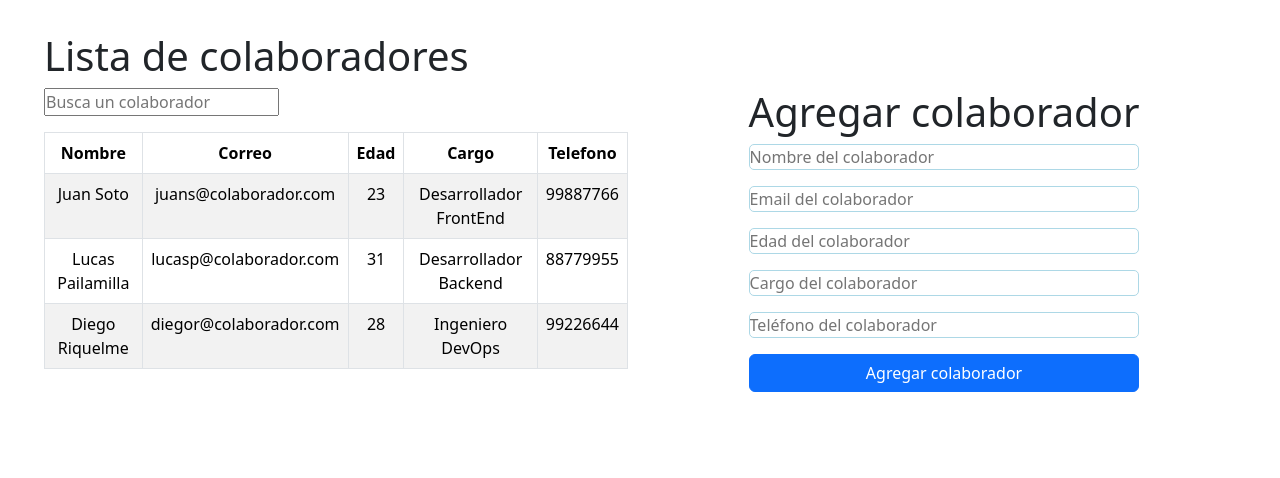
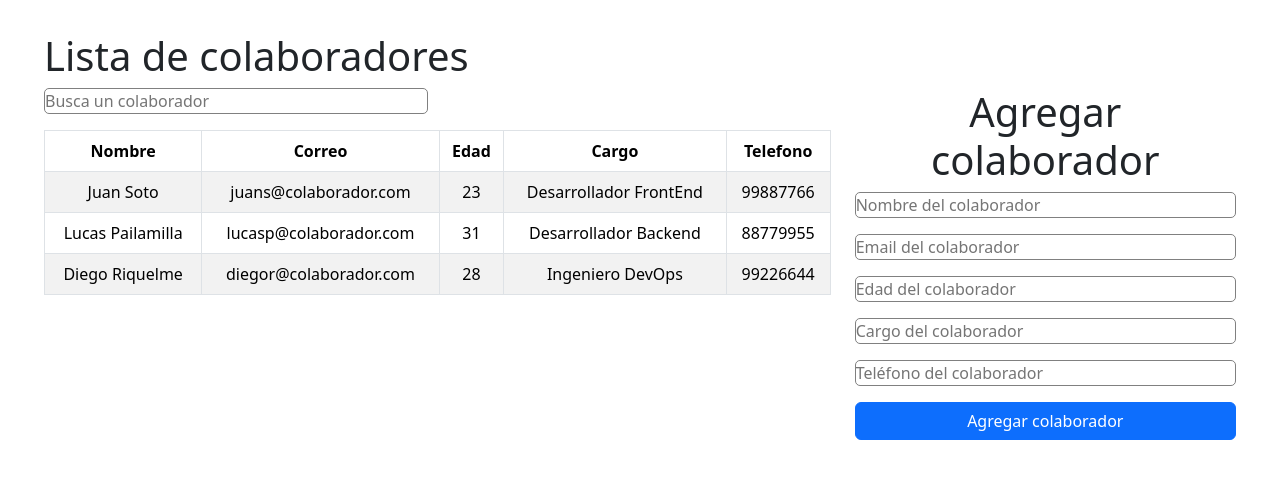
Before and after one commit to XavierMurillo/rederizacionDinamica, a React (Vite) app: page / in a window 1280 px wide. Shown: the top 478 px of the page. Built offline with nearby package versions, Linux system fonts and the light colour scheme.

Commit message:
Changed style width

```diff
--- a/src/App.jsx
+++ b/src/App.jsx
@@ -15,13 +15,13 @@ function App() {
     <div className="App container-fluid">
       <h1 className="d-flex">Lista de colaboradores</h1>
       <div className="row">
-        <div className="col-12 col-lg-6">
+        <div className="col-12 col-lg-8">
           <div className="lista-container">
             <Buscador setColaboradores={setColaboradores} listado={listado} />
             <Listado colaboradores={colaboradores} />
           </div>
         </div>
-        <div className="col-12 col-lg-6">
+        <div className="col-12 col-lg-4">
           <div className="d-flex justify-content-center mx-auto">
             <Formulario
               listado={listado}
--- a/src/index.css
+++ b/src/index.css
@@ -6,14 +6,21 @@
 .buscador {
   margin-bottom: 1rem;
   display: flex;
+  border-radius: 5px;
+  border: 1px solid gray;
+  width: 30vw;
 }
-.form{
+.form {
   display: flex;
   flex-direction: column;
 }
 
-.form input{
+.form input {
   margin-bottom: 1rem;
   border-radius: 5px;
-  border: solid 1px lightblue;
+  border: solid 1px gray;
 }
+#root {
+  width: 100vw;
+  height: 100vh;
+}
```
